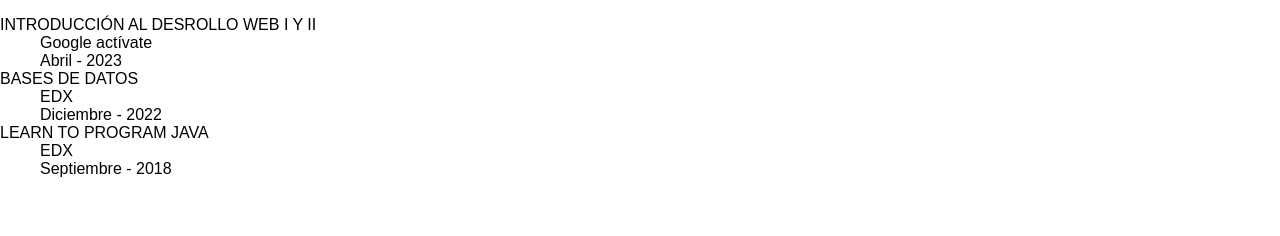
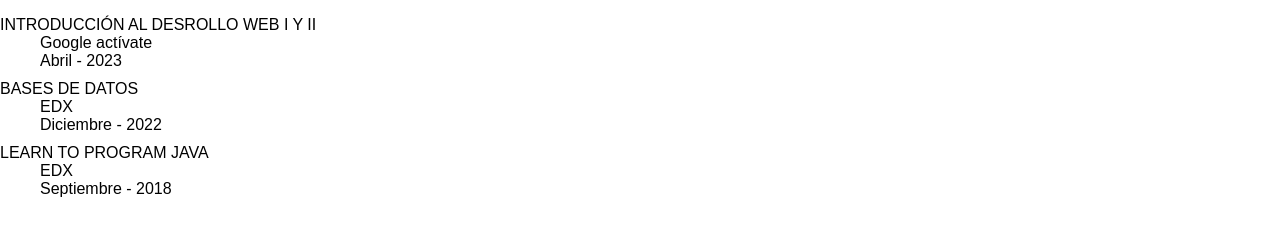
Before and after one commit to ajrodriguezo/git, a plain HTML site: page index.html in a window 1280 px wide. Shown: the part 484-720 px from the top of the page. Drawn offline with Linux system fonts and the light colour scheme.

Commit message:
se ajusta el margen de informacion academica adicional

```diff
--- a/index.html
+++ b/index.html
@@ -64,7 +64,7 @@
                     <div>
 
                         <dl>
-                            <dt>INTRODUCCIÓN AL DESROLLO WEB I Y II</dt>
+                            <dt style="margin-top:10px">INTRODUCCIÓN AL DESROLLO WEB I Y II</dt>
                             <dd>
                                 Google actívate
                             </dd>
@@ -72,7 +72,7 @@
                               Abril - 2023
                             </dd>
 
-                            <dt>BASES DE DATOS</dt>
+                            <dt style="margin-top:10px">BASES DE DATOS</dt>
                             <dd>
                                 EDX
                             </dd>
@@ -80,7 +80,7 @@
                               Diciembre - 2022
                             </dd>
 
-                            <dt>LEARN TO PROGRAM JAVA</dt>
+                            <dt style="margin-top:10px">LEARN TO PROGRAM JAVA</dt>
                             <dd>
                                 EDX
                             </dd>
```
